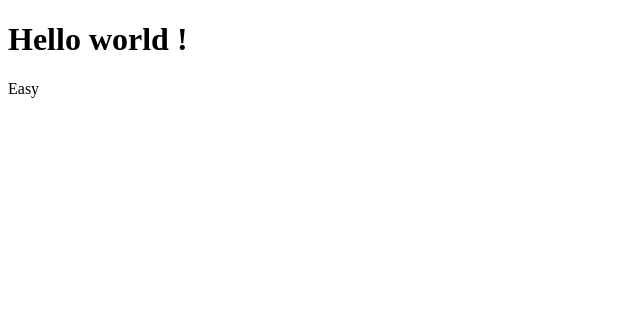
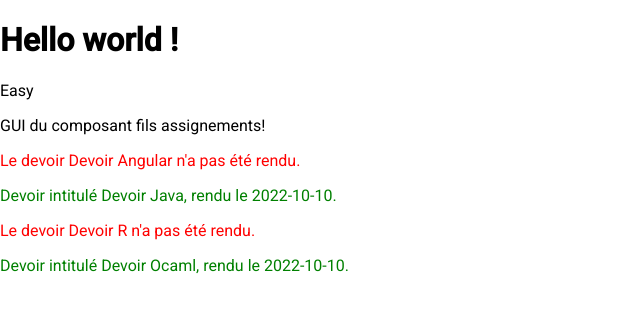
Before and after one commit to PandaShad/angularFrontM1Miage2022_2023, an Angular app: page / in a window 1280 px wide. Shown: the top 310 px of the page, without its empty margins (0-640 px from the left). Built offline with nearby package versions, Linux system fonts and the light colour scheme.

Commit message:
wip: live coding

```diff
--- a/angular.json
+++ b/angular.json
@@ -23,6 +23,7 @@
               "src/assets"
             ],
             "styles": [
+              "./node_modules/@angular/material/prebuilt-themes/indigo-pink.css",
               "src/styles.css"
             ],
             "scripts": []
@@ -90,6 +91,7 @@
               "src/assets"
             ],
             "styles": [
+              "./node_modules/@angular/material/prebuilt-themes/indigo-pink.css",
               "src/styles.css"
             ],
             "scripts": []
--- a/package.json
+++ b/package.json
@@ -11,10 +11,12 @@
   "private": true,
   "dependencies": {
     "@angular/animations": "^14.0.0",
+    "@angular/cdk": "^14.2.2",
     "@angular/common": "^14.0.0",
     "@angular/compiler": "^14.0.0",
     "@angular/core": "^14.0.0",
     "@angular/forms": "^14.0.0",
+    "@angular/material": "^14.2.2",
     "@angular/platform-browser": "^14.0.0",
     "@angular/platform-browser-dynamic": "^14.0.0",
     "@angular/router": "^14.0.0",
--- a/src/app/app.component.css
+++ b/src/app/app.component.css
@@ -0,0 +1,31 @@
+section {
+    display: table;
+  }
+
+  .example-label {
+    display: table-cell;
+    font-size: 14px;
+    margin-left: 8px;
+    min-width: 120px;
+  }
+
+  .example-button-row {
+    display: table-cell;
+    width: 490px;
+  }
+
+  .example-button-row .mat-button-base {
+    margin: 8px 8px 8px 0;
+  }
+
+  .example-flex-container {
+    display: flex;
+    justify-content: space-between;
+    flex-wrap: wrap;
+  }
+
+  .example-button-container {
+    display: flex;
+    justify-content: center;
+    width: 120px;
+  }
--- a/src/app/app.component.html
+++ b/src/app/app.component.html
@@ -1,2 +1,4 @@
 <h1>Hello world !</h1>
 <p>{{title}}</p>
+
+<app-assignements></app-assignements>
--- /dev/null
+++ b/src/app/assignements/assignements.component.css
@@ -0,0 +1,7 @@
+.rendu {
+    color: green;
+}
+
+.non_rendu {
+    color: red;
+}
--- /dev/null
+++ b/src/app/assignements/assignements.component.html
@@ -0,0 +1,14 @@
+<p>GUI du composant fils assignements!</p>
+
+<!-- [ngStyle]="{'color': item.rendu ? 'green' : 'red'}" -->
+
+<div
+    *ngFor="let item of assignements"
+    [ngClass]="{'rendu': item.rendu, 'non_rendu': !item.rendu}">
+    <p *ngIf="item.rendu; else nonsoumis">
+        Devoir intitulé {{item.nom}}, rendu le {{item.dateRendu}}.
+    </p>
+    <ng-template #nonsoumis>
+        Le devoir {{item.nom}} n'a pas été rendu.
+    </ng-template>
+</div>
--- /dev/null
+++ b/src/app/assignements/assignements.component.ts
@@ -0,0 +1,39 @@
+import { Component, OnInit } from '@angular/core';
+
+@Component({
+  selector: 'app-assignements',
+  templateUrl: './assignements.component.html',
+  styleUrls: ['./assignements.component.css']
+})
+export class AssignementsComponent implements OnInit {
+
+  assignements = [
+    {
+      nom: "Devoir Angular",
+      dateRendu:'2022-10-10',
+      rendu: false
+    },
+    {
+      nom: "Devoir Java",
+      dateRendu:'2022-10-10',
+      rendu: true
+    },
+    {
+      nom: "Devoir R",
+      dateRendu:'2022-10-10',
+      rendu: false
+    },
+    {
+      nom: "Devoir Ocaml",
+      dateRendu:'2022-10-10',
+      rendu: true
+    },
+
+  ]
+
+  constructor() { }
+
+  ngOnInit(): void {
+  }
+
+}
--- a/src/index.html
+++ b/src/index.html
@@ -6,6 +6,9 @@
   <base href="/">
   <meta name="viewport" content="width=device-width, initial-scale=1">
   <link rel="icon" type="image/x-icon" href="favicon.ico">
+  <link rel="preconnect" href="https://fonts.gstatic.com">
+  <link href="https://fonts.googleapis.com/css2?family=Roboto:wght@300;400;500&display=swap" rel="stylesheet">
+  <link href="https://fonts.googleapis.com/icon?family=Material+Icons" rel="stylesheet">
 </head>
 <body>
   <app-root></app-root>
--- a/src/styles.css
+++ b/src/styles.css
@@ -1 +1,4 @@
 /* You can add global styles to this file, and also import other style files */
+
+html, body { height: 100%; }
+body { margin: 0; font-family: Roboto, "Helvetica Neue", sans-serif; }
```
Also changed, not shown: src/app/app.module.ts (+14 -2 lines), 2 other files (tests, documents, lock files or other folders).
